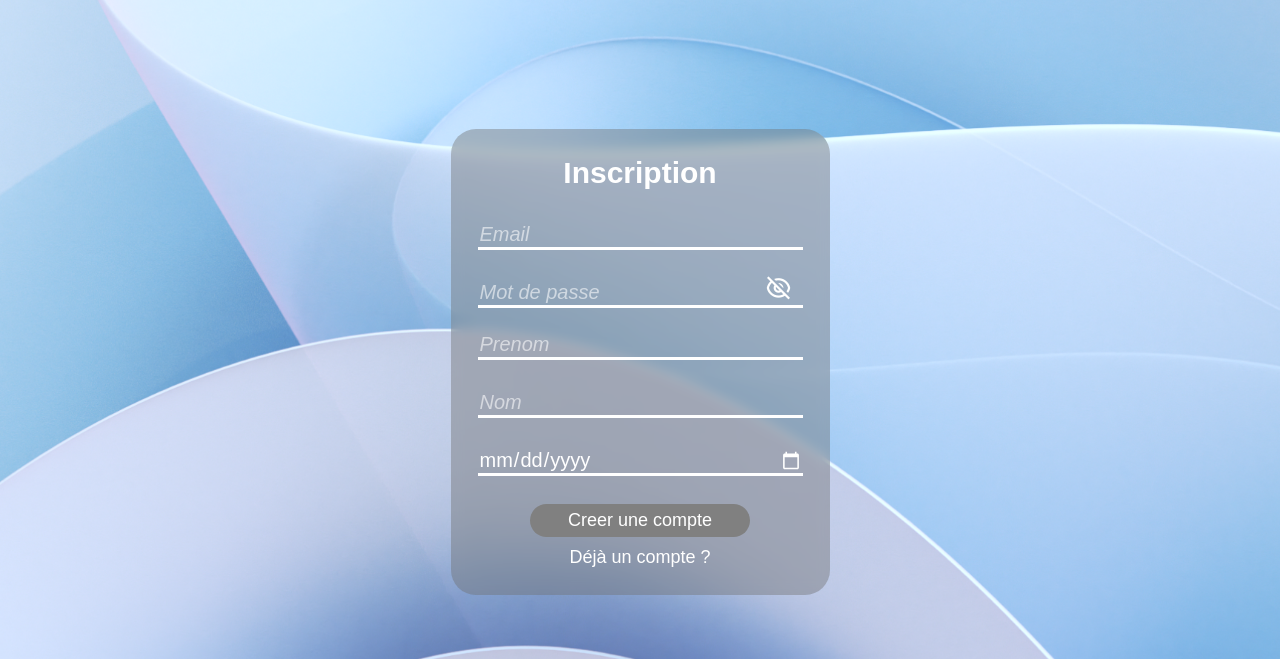
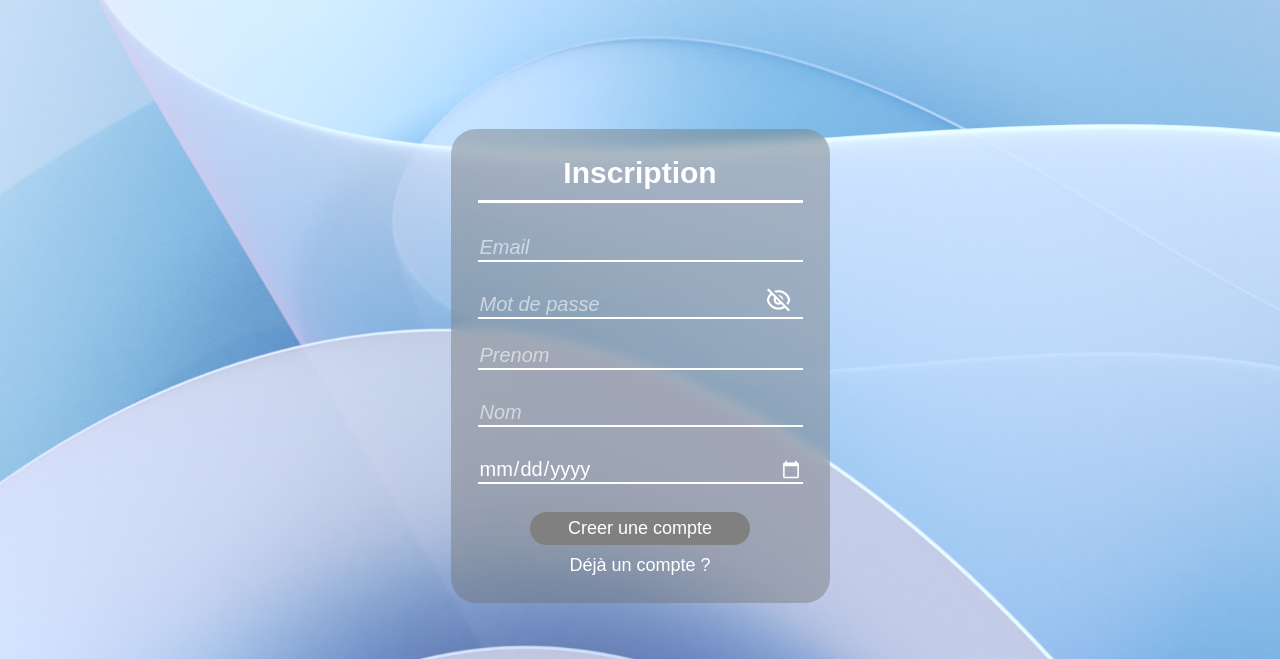
Before and after one commit to LabSupervisor/LabSupervisor, a PHP site: page /pages/register.php in a window 1280 px wide. Shown: the part 141-800 px from the top of the page. Run offline with PHP 8.4, Linux system fonts and the light colour scheme; some libraries are stand-ins or nearby versions.

Commit message:
Underline for the <h2> "Sign-in" and "Log-in"

```diff
--- a/public/css/login.css
+++ b/public/css/login.css
@@ -16,6 +16,8 @@ h2{
 	color: white;
     font-size: 30px;
 	margin-bottom: 20px;
+    border-bottom: 3px solid white;
+	padding-bottom: 10px;
 }
 
 form {
@@ -30,7 +32,7 @@ form {
     border-right: 0;
     background: none;
     border-color: white;
-    border-width: 3px;
+    border-width: 2px;
     font-size: 20px;
     margin-top: 12px;
     color: white;
--- a/public/css/register.css
+++ b/public/css/register.css
@@ -15,7 +15,10 @@ h2 {
     color: white;
     font-size: 30px;
     margin-bottom: 20px;
+    border-bottom: 3px solid white;
+	padding-bottom: 10px;
 }
+
 form {
     display: flex;
     flex-direction: column;
@@ -33,7 +36,7 @@ label {
     border-right: 0;
     background: none;
     border-color: white;
-    border-width: 3px;
+    border-width: 2px;
     font-size: 20px;
     margin-top: 12px;
     color: white;
```
